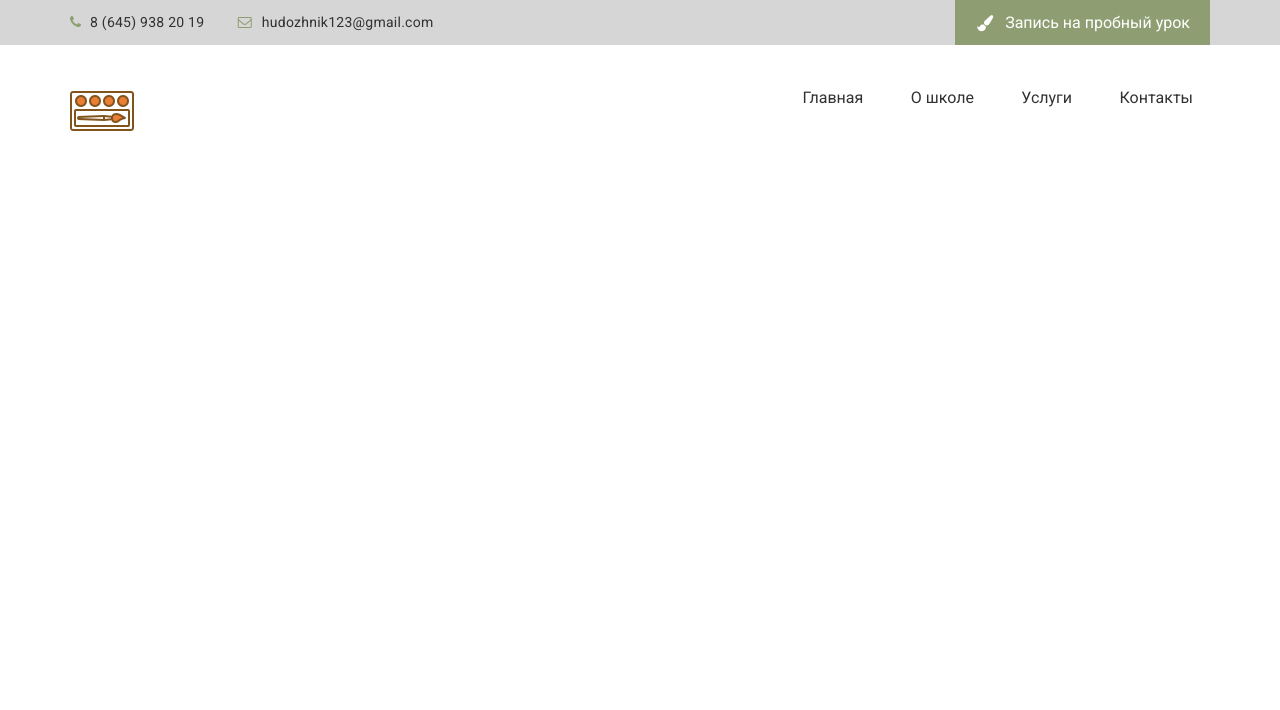
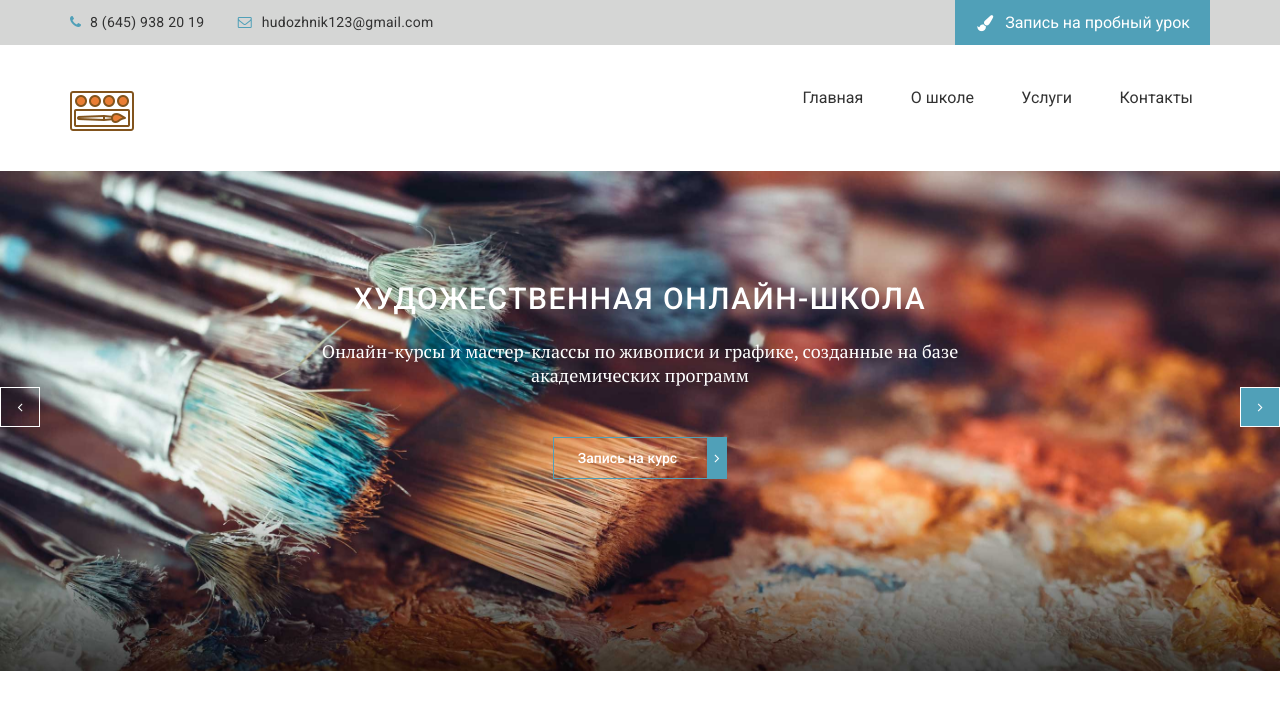
Before and after one commit to DashaYak/art_school_project, a plain HTML site: page index.html in a window 1280 px wide. Drawn offline with nearby package versions, Linux system fonts and the light colour scheme; files whose address does not match are found by name.

Commit message:
added slider

```diff
--- /dev/null
+++ b/css/slick.css
@@ -0,0 +1,119 @@
+/* Slider */
+.slick-slider
+{
+    position: relative;
+
+    display: block;
+    box-sizing: border-box;
+
+    -webkit-user-select: none;
+       -moz-user-select: none;
+        -ms-user-select: none;
+            user-select: none;
+
+    -webkit-touch-callout: none;
+    -khtml-user-select: none;
+    -ms-touch-action: pan-y;
+        touch-action: pan-y;
+    -webkit-tap-highlight-color: transparent;
+}
+
+.slick-list
+{
+    position: relative;
+
+    display: block;
+    overflow: hidden;
+
+    margin: 0;
+    padding: 0;
+}
+.slick-list:focus
+{
+    outline: none;
+}
+.slick-list.dragging
+{
+    cursor: pointer;
+    cursor: hand;
+}
+
+.slick-slider .slick-track,
+.slick-slider .slick-list
+{
+    -webkit-transform: translate3d(0, 0, 0);
+       -moz-transform: translate3d(0, 0, 0);
+        -ms-transform: translate3d(0, 0, 0);
+         -o-transform: translate3d(0, 0, 0);
+            transform: translate3d(0, 0, 0);
+}
+
+.slick-track
+{
+    position: relative;
+    top: 0;
+    left: 0;
+
+    display: block;
+    margin-left: auto;
+    margin-right: auto;
+}
+.slick-track:before,
+.slick-track:after
+{
+    display: table;
+
+    content: '';
+}
+.slick-track:after
+{
+    clear: both;
+}
+.slick-loading .slick-track
+{
+    visibility: hidden;
+}
+
+.slick-slide
+{
+    display: none;
+    float: left;
+
+    height: 100%;
+    min-height: 1px;
+}
+[dir='rtl'] .slick-slide
+{
+    float: right;
+}
+.slick-slide img
+{
+    display: block;
+}
+.slick-slide.slick-loading img
+{
+    display: none;
+}
+.slick-slide.dragging img
+{
+    pointer-events: none;
+}
+.slick-initialized .slick-slide
+{
+    display: block;
+}
+.slick-loading .slick-slide
+{
+    visibility: hidden;
+}
+.slick-vertical .slick-slide
+{
+    display: block;
+
+    height: auto;
+
+    border: 1px solid transparent;
+}
+.slick-arrow.slick-hidden {
+    display: none;
+}
--- a/css/style.css
+++ b/css/style.css
@@ -41,7 +41,7 @@ header {
     float: right;
     line-height: 36px;
     color:#fff;
-    background-color: #8e9e72;
+    background-color: #50a0b8;
     padding: 5px 20px 4px 50px;
     font-size: 16px;
     position: relative;
@@ -80,7 +80,7 @@ header {
      font-family: 'icomoon';
      position: absolute;
      left: 0;
-     color: #8e9e72;
+     color: #50a0b8;
 
 }
 .header_email {
@@ -92,7 +92,7 @@ header {
      font-family: 'icomoon';
      position: absolute;
      left: 0;
-     color: #8e9e72;
+     color: #50a0b8;
 }
 .header_content {
     padding: 34px 0px 24px;
@@ -117,8 +117,112 @@ header {
 }
 
 .menu a:hover {
-    border-color: #8e9e72;
+    border-color: #50a0b8;
 }
 .menu li + li {
     padding-left: 10px;
 }
+
+#hidden-content {
+    display: none;
+    color: #000;
+}
+
+.slider {
+    background-image: url(../img/slider-fon.jpeg);
+    background-repeat: no-repeat;
+    background-size: cover;
+    background-position: center;
+    min-height: 500px;
+}
+
+.slider_item-content {
+    text-align: center;
+    padding-top: 110px;
+    max-width: 665px;
+    margin: 0 auto;
+}
+
+.slider_title {
+    text-transform: uppercase;
+    font-size: 30px;
+    line-height: 36px;
+    color: #fff;
+    font-weight: 500;
+    letter-spacing: 1.5px;
+    margin-bottom: 22px;
+    font-family: 'Roboto', sans-serif;
+}
+
+.slider_text {
+    line-height: 24px;
+    font-size: 18px;
+    margin-bottom: 50px;
+}
+
+
+.default-btn {
+     display: inline-block;
+    font-size: 14px;
+    line-height: 24px;
+    color: #fff;
+    font-weight: 500;
+    font-family: 'Roboto', sans-serif;
+    padding: 8px 30px 8px 24px;
+    border: 1px solid #50a0b8;
+    border-right-width: 20px;
+    position: relative;
+    outline: none;
+}
+
+.default-btn::after {
+    content: "\f105";
+    font-family: 'icomoon';
+    position: absolute;
+    top: 50%;
+    transform: translateY(-50%);
+    right: -12px;
+}
+.slider_inner {
+    position: relative;
+}
+
+.slick-btn {
+    position: absolute;
+    top: 70%;
+    z-index: 3;
+    width: 40px;
+    height: 40px;
+    border: 1px solid #fff;
+    cursor: pointer;
+    outline: none;
+    background-color: #50a0b8;
+}
+
+.slick-btn.slick-disabled {
+    cursor: default;
+    background-color: transparent;
+}
+.slick-btn::before {
+    position: absolute;
+    top: 50%;
+    left: 50%;
+    transform: translate(-50%, -50%);
+    font-family: 'icomoon';
+    color: #fff;
+}
+
+.slick-next::before {
+    content: "\f105";
+}
+.slick-next {
+    right: 0;
+}
+
+.slick-prev::before {
+    content: "\f104";
+}
+
+.slick-prev {
+    left: 0;
+}
--- a/index.html
+++ b/index.html
@@ -12,7 +12,9 @@
       rel="stylesheet"
     />
     <link rel="stylesheet" href="css/normalize.css" />
-    <link rel="stylesheet" href="css/fonts.css">
+    <link rel="stylesheet" href="css/fonts.css" />
+    <link rel="stylesheet" href="css/jquery.fancybox.min.css" />
+    <link rel="stylesheet" href="css/slick.css">
     <link rel="stylesheet" href="css/style.css" />
   </head>
   <body>
@@ -22,7 +24,14 @@
           <div class="header_contacts">
             <a class="header_phone" href="tel:86459382019">8 (645) 938 20 19</a>
             <a class="header_email" href="#">hudozhnik123@gmail.com</a>
-            <a class="header_btn" href="#">Запись на пробный урок</a>
+            <a
+              data-fancybox
+              data-src="#hidden-content"
+              href="javascript:;"
+              class="header_btn"
+              href="#"
+              >Запись на пробный урок</a
+            >
           </div>
         </div>
       </div>
@@ -46,5 +55,61 @@
         </div>
       </div>
     </header>
+
+    <section class="slider">
+      <div class="contanier">
+        <div class="slider_inner">
+          <div class="slder_item">
+              <div class="slider_item-content">
+            <div class="slider_title">Художественная онлайн-школа</div>
+            <div class="slider_text">
+              Онлайн-курсы и мастер-классы по живописи и графике, созданные на
+              базе академических программ
+            </div>
+            <a data-fancybox
+              data-src="#hidden-content"
+              href="javascript:;" class="slider_button default-btn">Запись на курс</a>
+          </div>
+          </div>
+
+          <div class="slder_item">
+              <div class="slider_item-content">
+            <div class="slider_title">Художественная онлайн-школа</div>
+            <div class="slider_text">
+              Онлайн-курсы и мастер-классы по живописи и графике, созданные на
+              базе академических программ
+            </div>
+            <a data-fancybox
+              data-src="#hidden-content"
+              href="javascript:;" class="slider_button default-btn">Запись на курс</a>
+          </div>
+          </div>
+
+          <div class="slder_item">
+              <div class="slider_item-content">
+            <div class="slider_title">Художественная онлайн-школа</div>
+            <div class="slider_text">
+              Онлайн-курсы и мастер-классы по живописи и графике, созданные на
+              базе академических программ
+            </div>
+            <a data-fancybox
+              data-src="#hidden-content"
+              href="javascript:;" class="slider_button default-btn">Запись на курс</a>
+          </div>
+          </div>
+
+        </div>
+      </div>
+    </section>
+
+    <div id="hidden-content">
+      <h2>Hello</h2>
+      <p>You are awesome.</p>
+    </div>
+
+    <script src="https://ajax.googleapis.com/ajax/libs/jquery/3.6.0/jquery.min.js"></script>
+    <script src="js/jquery.fancybox.min.js"></script>
+    <script src="js/slick.min.js"></script>
+    <script src="js/main.js"></script>
   </body>
 </html>
--- /dev/null
+++ b/js/main.js
@@ -0,0 +1,14 @@
+$(function() {
+
+    $(".slider_inner").slick({
+        nextArrow: '<button type="button" class="slick-btn slick-next"></button>',
+        prevArrow: '<button type="button" class="slick-btn slick-prev"></button>',
+        infinite: false
+
+
+
+    });
+
+
+
+})
```
Also changed, not shown: img/slider-fon.jpeg (added), js/slick.min.js (added).
